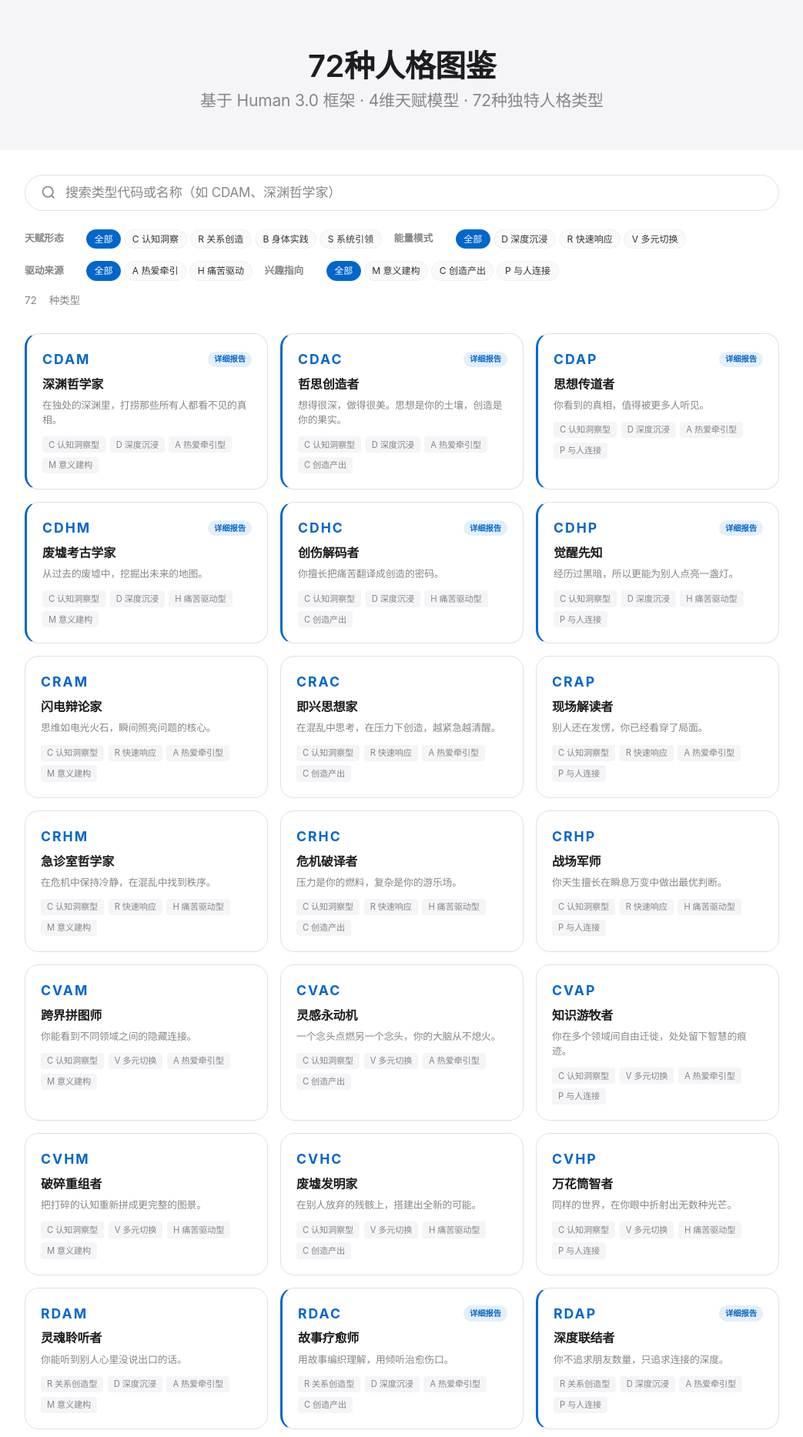
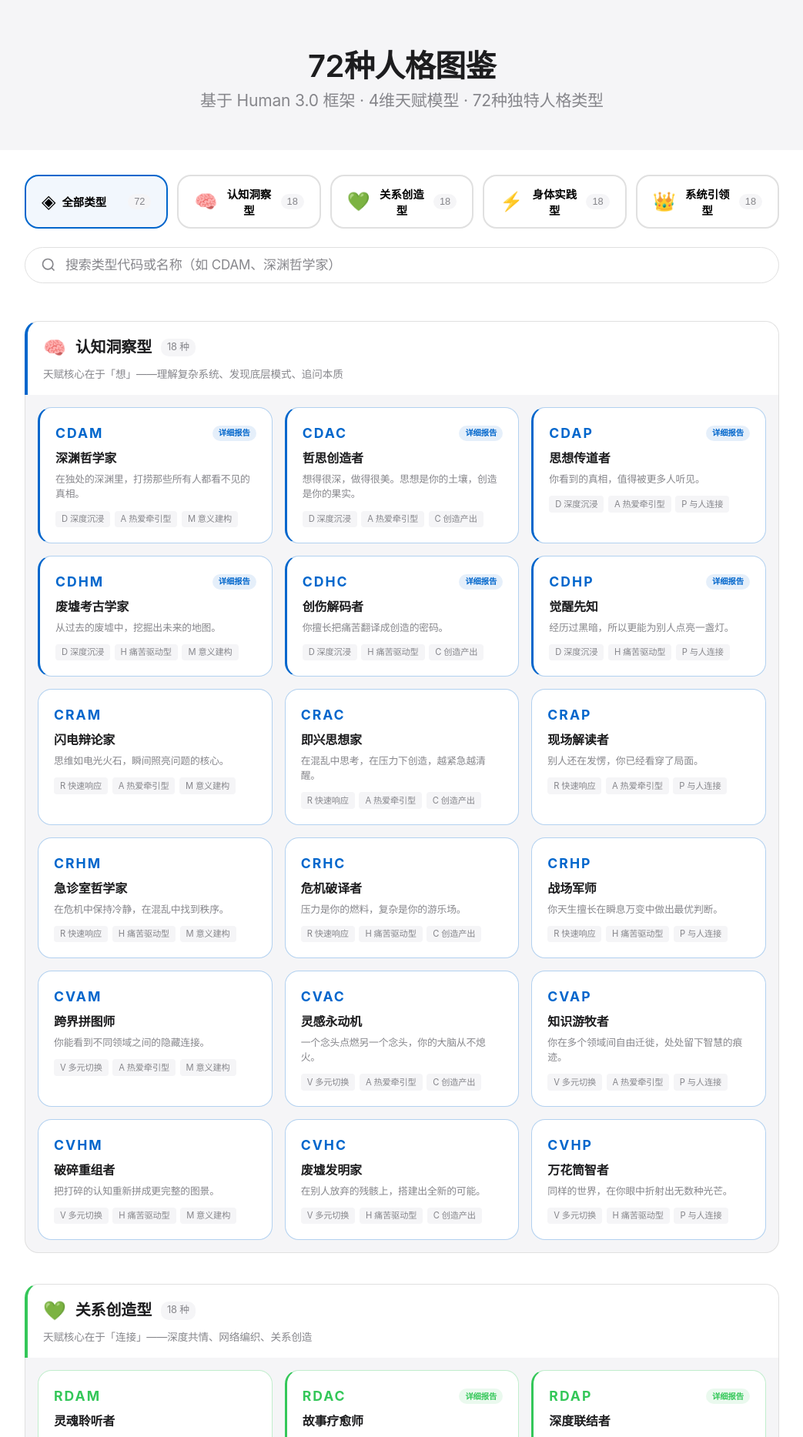
Before and after one commit to Mistakeman56/talent-excavator, a Flask app: page /type-catalog in a window 1280 px wide. Shown: the part 44-1911 px from the top of the page at 77% size, without its empty margins (118-1161 px from the left). Run offline with Flask 3, Linux system fonts and the light colour scheme.

Commit message:
feat: 图鉴页面按大类型分组显示，颜色区分明显
- 添加4个大类型筛选标签（认知洞察/关系创造/身体实践/系统引领）
- 每种类型用不同主题色（蓝/绿/黄/紫）
- 按分组显示，每组有标题、描述、颜色标识
- 卡片颜色跟随所属分组

```diff
--- a/static/css/style.css
+++ b/static/css/style.css
@@ -3889,3 +3889,209 @@ textarea::placeholder {
         grid-template-columns: 1fr;
     }
 }
+
+/* ===== 图鉴页面大类型标签 ===== */
+.catalog-type-tabs {
+    display: flex;
+    gap: 0.75rem;
+    margin-bottom: 1.5rem;
+    flex-wrap: wrap;
+}
+
+.type-tab {
+    display: flex;
+    align-items: center;
+    gap: 0.5rem;
+    padding: 0.75rem 1.25rem;
+    border: 2px solid var(--hairline);
+    border-radius: var(--radius-lg);
+    background: var(--canvas);
+    cursor: pointer;
+    transition: all 0.2s;
+    flex: 1;
+    min-width: 150px;
+}
+
+.type-tab:hover {
+    border-color: var(--primary);
+}
+
+.type-tab.active {
+    border-color: var(--primary);
+    background: rgba(0, 102, 204, 0.05);
+}
+
+.type-tab-c.active {
+    border-color: #0066cc;
+    background: rgba(0, 102, 204, 0.05);
+}
+
+.type-tab-r.active {
+    border-color: #34c759;
+    background: rgba(52, 199, 89, 0.05);
+}
+
+.type-tab-b.active {
+    border-color: #ff9500;
+    background: rgba(255, 149, 0, 0.05);
+}
+
+.type-tab-s.active {
+    border-color: #af52de;
+    background: rgba(175, 82, 222, 0.05);
+}
+
+.type-tab-icon {
+    font-size: 1.5rem;
+}
+
+.type-tab-label {
+    font-weight: 600;
+    font-size: 0.9rem;
+}
+
+.type-tab-count {
+    margin-left: auto;
+    font-size: 0.8rem;
+    color: var(--body-muted);
+    background: var(--canvas-parchment);
+    padding: 0.15rem 0.5rem;
+    border-radius: 10px;
+}
+
+/* ===== 图鉴搜索框 ===== */
+.catalog-search {
+    display: flex;
+    align-items: center;
+    gap: 1rem;
+    margin-bottom: 2rem;
+}
+
+.catalog-search .search-box {
+    flex: 1;
+}
+
+/* ===== 图鉴分组 ===== */
+.catalog-group {
+    margin-bottom: 2.5rem;
+}
+
+.catalog-group-header {
+    padding: 1rem 1.25rem;
+    background: var(--canvas);
+    border-radius: var(--radius-lg) var(--radius-lg) 0 0;
+    border: 1px solid var(--hairline);
+    border-bottom: none;
+}
+
+.catalog-group-title {
+    display: flex;
+    align-items: center;
+    gap: 0.75rem;
+    margin-bottom: 0.5rem;
+}
+
+.catalog-group-icon {
+    font-size: 1.5rem;
+}
+
+.catalog-group-title h2 {
+    font-size: 1.25rem;
+    font-weight: 700;
+    margin: 0;
+}
+
+.catalog-group-count {
+    font-size: 0.8rem;
+    color: var(--body-muted);
+    background: var(--canvas-parchment);
+    padding: 0.15rem 0.5rem;
+    border-radius: 10px;
+}
+
+.catalog-group-desc {
+    font-size: 0.85rem;
+    color: var(--body-muted);
+    margin: 0;
+}
+
+.catalog-group .catalog-grid {
+    border: 1px solid var(--hairline);
+    border-top: none;
+    border-radius: 0 0 var(--radius-lg) var(--radius-lg);
+    padding: 1rem;
+    display: grid;
+    grid-template-columns: repeat(auto-fill, minmax(280px, 1fr));
+    gap: 1rem;
+    background: var(--canvas-parchment);
+}
+
+/* ===== 图鉴卡片（带分组颜色） ===== */
+.catalog-card {
+    background: var(--canvas);
+    border: 1px solid var(--group-color-border, var(--hairline));
+    border-radius: var(--radius-lg);
+    padding: 1.25rem;
+    cursor: pointer;
+    transition: all 0.2s;
+}
+
+.catalog-card:hover {
+    border-color: var(--group-color, var(--primary));
+    transform: translateY(-2px);
+    box-shadow: 0 4px 12px rgba(0, 0, 0, 0.08);
+}
+
+.catalog-card.has-detail {
+    border-left: 3px solid var(--group-color, var(--primary));
+}
+
+.catalog-card .catalog-code {
+    color: var(--group-color, var(--primary));
+}
+
+.catalog-card .catalog-badge {
+    background: var(--group-color-light, rgba(0, 102, 204, 0.1));
+    color: var(--group-color, var(--primary));
+}
+
+/* ===== 详情弹窗（带分组颜色） ===== */
+.catalog-detail-header {
+    padding-top: 1.5rem;
+    margin-bottom: 1.5rem;
+}
+
+.catalog-detail-type {
+    display: flex;
+    align-items: center;
+    gap: 0.5rem;
+    margin-bottom: 0.75rem;
+    font-size: 0.9rem;
+}
+
+.catalog-detail-icon {
+    font-size: 1.25rem;
+}
+
+.catalog-detail-group {
+    font-weight: 600;
+}
+
+/* ===== 响应式 ===== */
+@media (max-width: 768px) {
+    .catalog-type-tabs {
+        flex-direction: column;
+    }
+
+    .type-tab {
+        min-width: auto;
+    }
+
+    .catalog-group .catalog-grid {
+        grid-template-columns: 1fr;
+    }
+
+    .catalog-search {
+        flex-direction: column;
+    }
+}
--- a/static/js/type_catalog.js
+++ b/static/js/type_catalog.js
@@ -1,17 +1,52 @@
 /**
- * 72种人格图鉴 — 交互逻辑
+ * 72种人格图鉴 — 交互逻辑（分组显示版）
  */
 (function() {
     let allTypes = [];
     let dimensions = {};
-    let filters = { dim1: '', dim2: '', dim3: '', dim4: '' };
+    let currentType = '';
     let searchKeyword = '';
+
+    // 大类型配置
+    const TYPE_GROUPS = {
+        'C': {
+            name: '认知洞察型',
+            icon: '🧠',
+            desc: '天赋核心在于「想」——理解复杂系统、发现底层模式、追问本质',
+            color: '#0066cc',
+            colorLight: 'rgba(0, 102, 204, 0.1)',
+            colorBorder: 'rgba(0, 102, 204, 0.3)'
+        },
+        'R': {
+            name: '关系创造型',
+            icon: '💚',
+            desc: '天赋核心在于「连接」——深度共情、网络编织、关系创造',
+            color: '#34c759',
+            colorLight: 'rgba(52, 199, 89, 0.1)',
+            colorBorder: 'rgba(52, 199, 89, 0.3)'
+        },
+        'B': {
+            name: '身体实践型',
+            icon: '⚡',
+            desc: '天赋核心在于「做」——用双手和身体去感知世界、改变世界',
+            color: '#ff9500',
+            colorLight: 'rgba(255, 149, 0, 0.1)',
+            colorBorder: 'rgba(255, 149, 0, 0.3)'
+        },
+        'S': {
+            name: '系统引领型',
+            icon: '👑',
+            desc: '天赋核心在于「推动」——在混乱中建立秩序、带领大家往前走',
+            color: '#af52de',
+            colorLight: 'rgba(175, 82, 222, 0.1)',
+            colorBorder: 'rgba(175, 82, 222, 0.3)'
+        }
+    };
 
     // DOM 元素
     const searchInput = document.getElementById('searchInput');
-    const catalogGrid = document.getElementById('catalogGrid');
+    const catalogGroups = document.getElementById('catalogGroups');
     const catalogEmpty = document.getElementById('catalogEmpty');
-    const resultCount = document.getElementById('resultCount');
     const btnResetFilter = document.getElementById('btnResetFilter');
 
     // 初始化
@@ -23,37 +58,83 @@
             const res = await fetch('/api/talent-type/catalog');
             const data = await res.json();
             if (!data.success) {
-                catalogGrid.innerHTML = '<p style="text-align:center; color: var(--body-muted); padding: 40px;">加载失败</p>';
+                catalogGroups.innerHTML = '<p style="text-align:center; color: var(--body-muted); padding: 40px;">加载失败</p>';
                 return;
             }
             allTypes = data.types;
             dimensions = data.dimensions;
-            renderGrid();
+            renderGroups();
         } catch (err) {
-            catalogGrid.innerHTML = '<p style="text-align:center; color: var(--body-muted); padding: 40px;">网络错误</p>';
+            catalogGroups.innerHTML = '<p style="text-align:center; color: var(--body-muted); padding: 40px;">网络错误</p>';
         }
     }
 
-    // 渲染网格
-    function renderGrid() {
+    // 按大类型分组渲染
+    function renderGroups() {
         const filtered = filterTypes();
 
+        // 按首字母分组
+        const groups = {};
+        filtered.forEach(type => {
+            const groupKey = type.code[0];
+            if (!groups[groupKey]) groups[groupKey] = [];
+            groups[groupKey].push(type);
+        });
+
+        // 更新统计
+        updateStats(filtered);
+
         if (filtered.length === 0) {
-            catalogGrid.style.display = 'none';
+            catalogGroups.style.display = 'none';
             catalogEmpty.style.display = 'block';
-        } else {
-            catalogGrid.style.display = 'grid';
-            catalogEmpty.style.display = 'none';
+            return;
         }
 
-        resultCount.textContent = filtered.length;
+        catalogGroups.style.display = 'block';
+        catalogEmpty.style.display = 'none';
 
-        // 显示/隐藏重置按钮
-        const hasFilter = Object.values(filters).some(v => v !== '') || searchKeyword !== '';
-        btnResetFilter.style.display = hasFilter ? 'inline' : 'none';
+        // 确定要显示的组
+        const groupsToShow = currentType ? [currentType] : ['C', 'R', 'B', 'S'];
 
-        catalogGrid.innerHTML = filtered.map(type => `
-            <div class="catalog-card ${type.has_detail ? 'has-detail' : ''}" data-code="${type.code}" onclick="openDetail('${type.code}')">
+        let html = '';
+        groupsToShow.forEach(groupKey => {
+            const types = groups[groupKey] || [];
+            if (types.length === 0) return;
+
+            const group = TYPE_GROUPS[groupKey];
+            html += `
+                <div class="catalog-group" data-group="${groupKey}">
+                    <div class="catalog-group-header" style="border-left: 4px solid ${group.color};">
+                        <div class="catalog-group-title">
+                            <span class="catalog-group-icon">${group.icon}</span>
+                            <h2>${group.name}</h2>
+                            <span class="catalog-group-count">${types.length} 种</span>
+                        </div>
+                        <p class="catalog-group-desc">${group.desc}</p>
+                    </div>
+                    <div class="catalog-grid">
+                        ${types.map(type => renderCard(type, group)).join('')}
+                    </div>
+                </div>
+            `;
+        });
+
+        catalogGroups.innerHTML = html;
+
+        // 绑定卡片点击事件
+        catalogGroups.querySelectorAll('.catalog-card').forEach(card => {
+            card.addEventListener('click', function() {
+                openDetail(this.dataset.code);
+            });
+        });
+    }
+
+    // 渲染单个卡片
+    function renderCard(type, group) {
+        return `
+            <div class="catalog-card ${type.has_detail ? 'has-detail' : ''}"
+                 data-code="${type.code}"
+                 style="--group-color: ${group.color}; --group-color-light: ${group.colorLight}; --group-color-border: ${group.colorBorder};">
                 <div class="catalog-card-header">
                     <span class="catalog-code">${type.code}</span>
                     ${type.has_detail ? '<span class="catalog-badge">详细报告</span>' : ''}
@@ -61,23 +142,19 @@
                 <h3 class="catalog-name">${escapeHtml(type.name)}</h3>
                 <p class="catalog-tagline">${escapeHtml(type.tagline)}</p>
                 <div class="catalog-dims">
-                    <span class="catalog-dim" title="${escapeHtml(type.dim1.desc)}">${type.dim1.code} ${escapeHtml(type.dim1.name)}</span>
-                    <span class="catalog-dim" title="${escapeHtml(type.dim2.desc)}">${type.dim2.code} ${escapeHtml(type.dim2.name)}</span>
-                    <span class="catalog-dim" title="${escapeHtml(type.dim3.desc)}">${type.dim3.code} ${escapeHtml(type.dim3.name)}</span>
-                    <span class="catalog-dim" title="${escapeHtml(type.dim4.desc)}">${type.dim4.code} ${escapeHtml(type.dim4.name)}</span>
+                    <span class="catalog-dim">${type.dim2.code} ${escapeHtml(type.dim2.name)}</span>
+                    <span class="catalog-dim">${type.dim3.code} ${escapeHtml(type.dim3.name)}</span>
+                    <span class="catalog-dim">${type.dim4.code} ${escapeHtml(type.dim4.name)}</span>
                 </div>
             </div>
-        `).join('');
+        `;
     }
 
     // 筛选逻辑
     function filterTypes() {
         return allTypes.filter(type => {
-            // 维度筛选
-            if (filters.dim1 && type.dim1.code !== filters.dim1) return false;
-            if (filters.dim2 && type.dim2.code !== filters.dim2) return false;
-            if (filters.dim3 && type.dim3.code !== filters.dim3) return false;
-            if (filters.dim4 && type.dim4.code !== filters.dim4) return false;
+            // 大类型筛选
+            if (currentType && type.code[0] !== currentType) return false;
 
             // 搜索筛选
             if (searchKeyword) {
@@ -92,35 +169,37 @@
         });
     }
 
+    // 更新统计
+    function updateStats(filtered) {
+        const hasFilter = currentType || searchKeyword;
+        btnResetFilter.style.display = hasFilter ? 'inline' : 'none';
+    }
+
     // 搜索输入
     searchInput.addEventListener('input', function(e) {
         searchKeyword = e.target.value.trim();
-        renderGrid();
+        renderGroups();
     });
 
-    // 维度筛选标签点击
-    document.querySelectorAll('.dim-filter-tags').forEach(group => {
-        group.addEventListener('click', function(e) {
-            const btn = e.target.closest('.tag');
-            if (!btn) return;
-
-            const dim = this.dataset.dim;
-            group.querySelectorAll('.tag').forEach(t => t.classList.remove('active'));
-            btn.classList.add('active');
-            filters[dim] = btn.dataset.value;
-            renderGrid();
+    // 大类型标签点击
+    document.querySelectorAll('.type-tab').forEach(tab => {
+        tab.addEventListener('click', function() {
+            document.querySelectorAll('.type-tab').forEach(t => t.classList.remove('active'));
+            this.classList.add('active');
+            currentType = this.dataset.type;
+            renderGroups();
         });
     });
 
     // 重置筛选
     btnResetFilter.addEventListener('click', function() {
-        filters = { dim1: '', dim2: '', dim3: '', dim4: '' };
+        currentType = '';
         searchKeyword = '';
         searchInput.value = '';
-        document.querySelectorAll('.dim-filter-tags .tag').forEach(t => {
-            t.classList.toggle('active', t.dataset.value === '');
+        document.querySelectorAll('.type-tab').forEach(t => {
+            t.classList.toggle('active', t.dataset.type === '');
         });
-        renderGrid();
+        renderGroups();
     });
 
     // 打开详情弹窗
@@ -128,16 +207,21 @@
         const type = allTypes.find(t => t.code === code);
         if (!type) return;
 
+        const group = TYPE_GROUPS[type.code[0]];
         const body = document.getElementById('detailModalBody');
         let html = `
-            <div class="catalog-detail-header">
+            <div class="catalog-detail-header" style="border-top: 3px solid ${group.color};">
+                <div class="catalog-detail-type" style="color: ${group.color};">
+                    <span class="catalog-detail-icon">${group.icon}</span>
+                    <span class="catalog-detail-group">${group.name}</span>
+                </div>
                 <span class="catalog-detail-code">${type.code}</span>
                 <h2 class="catalog-detail-name">${escapeHtml(type.name)}</h2>
                 <p class="catalog-detail-tagline">${escapeHtml(type.tagline)}</p>
             </div>
 
             <div class="catalog-detail-dims">
-                <div class="catalog-detail-dim">
+                <div class="catalog-detail-dim" style="border-left: 3px solid ${group.color};">
                     <span class="dim-label">天赋形态</span>
                     <span class="dim-value">${type.dim1.code} · ${escapeHtml(type.dim1.name)}</span>
                     <p class="dim-desc">${escapeHtml(type.dim1.desc)}</p>
@@ -165,7 +249,7 @@
             const r = type.report;
             html += `
                 <div class="catalog-detail-report">
-                    <h3>详细解读</h3>
+                    <h3 style="color: ${group.color};">详细解读</h3>
                     ${r.strength ? `
                     <div class="report-section">
                         <h4>核心优势</h4>
@@ -196,7 +280,7 @@
         } else {
             html += `
                 <div class="catalog-detail-no-report">
-                    <p>该类型暂无详细报告，可通过 <a href="/talent-type">40题测评</a> 获取你的专属解读。</p>
+                    <p>该类型暂无详细报告，可通过 <a href="/talent-type" style="color: ${group.color};">40题测评</a> 获取你的专属解读。</p>
                 </div>
             `;
         }
--- a/templates/type_catalog.html
+++ b/templates/type_catalog.html
@@ -16,67 +16,50 @@
 <!-- 主内容 -->
 <section class="tile tile-light" style="padding-top: 32px; min-height: 60vh;">
     <div class="section-content">
-        <!-- 搜索和筛选区 -->
-        <div class="catalog-filter">
-            <!-- 搜索框 -->
-            <div class="search-box" style="margin-bottom: 24px;">
+        <!-- 大类型筛选（最显眼） -->
+        <div class="catalog-type-tabs">
+            <button class="type-tab active" data-type="">
+                <span class="type-tab-icon">◈</span>
+                <span class="type-tab-label">全部类型</span>
+                <span class="type-tab-count">72</span>
+            </button>
+            <button class="type-tab type-tab-c" data-type="C">
+                <span class="type-tab-icon">🧠</span>
+                <span class="type-tab-label">认知洞察型</span>
+                <span class="type-tab-count">18</span>
+            </button>
+            <button class="type-tab type-tab-r" data-type="R">
+                <span class="type-tab-icon">💚</span>
+                <span class="type-tab-label">关系创造型</span>
+                <span class="type-tab-count">18</span>
+            </button>
+            <button class="type-tab type-tab-b" data-type="B">
+                <span class="type-tab-icon">⚡</span>
+                <span class="type-tab-label">身体实践型</span>
+                <span class="type-tab-count">18</span>
+            </button>
+            <button class="type-tab type-tab-s" data-type="S">
+                <span class="type-tab-icon">👑</span>
+                <span class="type-tab-label">系统引领型</span>
+                <span class="type-tab-count">18</span>
+            </button>
+        </div>
+
+        <!-- 搜索框 -->
+        <div class="catalog-search">
+            <div class="search-box">
                 <svg width="20" height="20" viewBox="0 0 24 24" fill="none" stroke="currentColor" stroke-width="2" style="color: var(--body-muted); flex-shrink: 0;">
                     <circle cx="11" cy="11" r="8"/>
                     <path d="m21 21-4.35-4.35"/>
                 </svg>
                 <input type="text" id="searchInput" placeholder="搜索类型代码或名称（如 CDAM、深渊哲学家）" autocomplete="off">
             </div>
-
-            <!-- 维度筛选 -->
-            <div class="catalog-dim-filters">
-                <div class="dim-filter-group">
-                    <span class="dim-filter-label">天赋形态</span>
-                    <div class="dim-filter-tags" data-dim="dim1">
-                        <button class="tag active" data-value="">全部</button>
-                        <button class="tag" data-value="C">C 认知洞察</button>
-                        <button class="tag" data-value="R">R 关系创造</button>
-                        <button class="tag" data-value="B">B 身体实践</button>
-                        <button class="tag" data-value="S">S 系统引领</button>
-                    </div>
-                </div>
-                <div class="dim-filter-group">
-                    <span class="dim-filter-label">能量模式</span>
-                    <div class="dim-filter-tags" data-dim="dim2">
-                        <button class="tag active" data-value="">全部</button>
-                        <button class="tag" data-value="D">D 深度沉浸</button>
-                        <button class="tag" data-value="R">R 快速响应</button>
-                        <button class="tag" data-value="V">V 多元切换</button>
-                    </div>
-                </div>
-                <div class="dim-filter-group">
-                    <span class="dim-filter-label">驱动来源</span>
-                    <div class="dim-filter-tags" data-dim="dim3">
-                        <button class="tag active" data-value="">全部</button>
-                        <button class="tag" data-value="A">A 热爱牵引</button>
-                        <button class="tag" data-value="H">H 痛苦驱动</button>
-                    </div>
-                </div>
-                <div class="dim-filter-group">
-                    <span class="dim-filter-label">兴趣指向</span>
-                    <div class="dim-filter-tags" data-dim="dim4">
-                        <button class="tag active" data-value="">全部</button>
-                        <button class="tag" data-value="M">M 意义建构</button>
-                        <button class="tag" data-value="C">C 创造产出</button>
-                        <button class="tag" data-value="P">P 与人连接</button>
-                    </div>
-                </div>
-            </div>
-
-            <!-- 结果统计 -->
-            <div class="catalog-stats">
-                <span id="resultCount">72</span> 种类型
-                <button class="btn-link" id="btnResetFilter" style="display:none;">重置筛选</button>
-            </div>
+            <button class="btn-link" id="btnResetFilter" style="display:none;">重置筛选</button>
         </div>
 
-        <!-- 类型网格 -->
-        <div class="catalog-grid" id="catalogGrid">
-            <!-- 动态生成 -->
+        <!-- 按大类型分组显示 -->
+        <div id="catalogGroups">
+            <!-- 动态生成分组 -->
         </div>
 
         <!-- 空状态 -->
```
